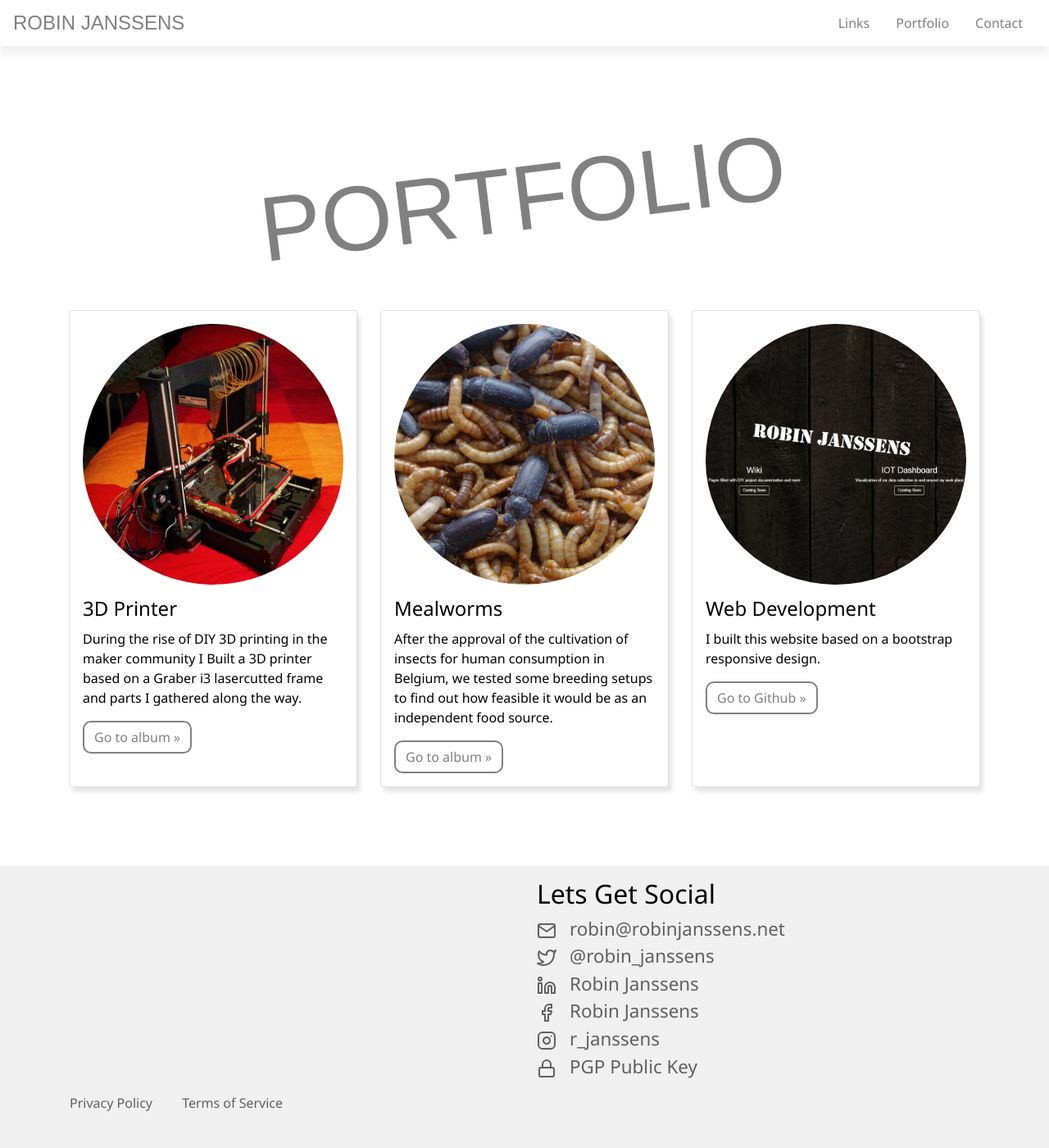
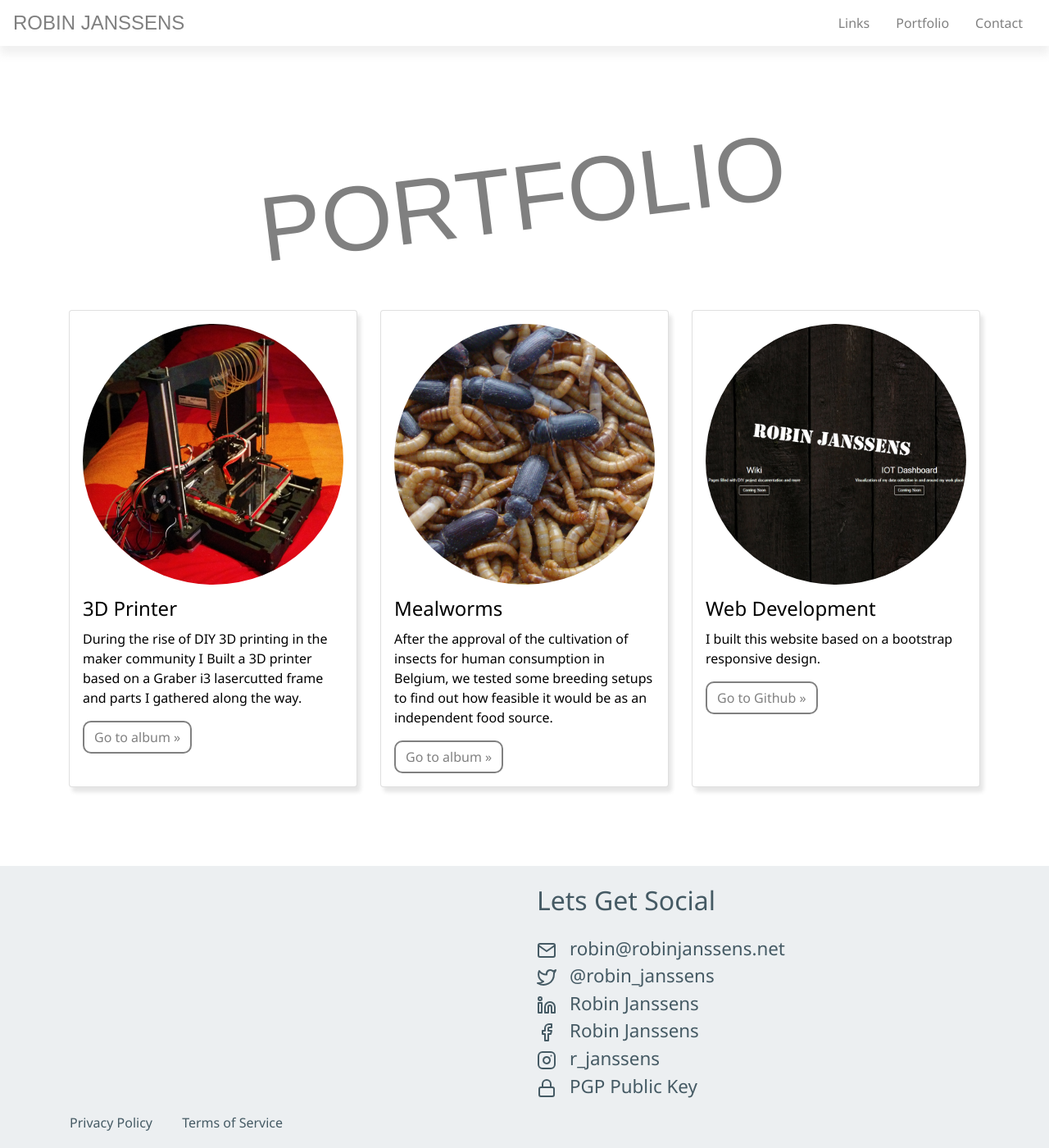
Before and after one commit to robinjanssens/robinjanssens.net, a Jekyll site: the page built from index.md, in a window 1280 px wide and 1400 px high, scrolled down 898 px. Shown: the whole window at 82% size. Built offline with Jekyll 4.4.1, drawn with Linux system fonts in a browser that asks for light colours; nearby versions of some CDN libraries; some web fonts are replaced; comment, search, counter and statistics services are not loaded.

Commit message:
added variables for footer colors to scss

```diff
--- a/assets/css/style.scss
+++ b/assets/css/style.scss
@@ -1,5 +1,9 @@
 ---
 ---
+
+$footer-bg-color: #eceff1; /* Blue Gray 50  */
+$footer-text-color: #455a64; /* Blue Gray 700 */
+$footer-hover-color: $footer-text-color * 2;
 
 html {
   position: relative;
@@ -130,11 +134,11 @@ h1, h2, h3, h4, h5, h6, p {
   }
   a:link,
   a:visited {
-    color: rgb(96,96,96);
+    color: $footer-text-color;
   }
   a:hover,
   a:active {
-    color: rgb(192,192,192);
+    color: $footer-hover-color;
   }
   .gap {
     padding-left: 1rem;
@@ -149,14 +153,14 @@ h1, h2, h3, h4, h5, h6, p {
   bottom: 0;
   width: 100%;
   min-height: 21.5rem;      /* Set the fixed height of the footer here */
-  background-color: rgb(240,240,240);
-  color: rgb(96,96,96);
+  background-color: $footer-bg-color;
+  color: $footer-text-color;
   padding-top: 1rem;
   padding-bottom: 1rem;
 
-  .footer h2 {
+  h2 {
     font-family: 'Noto Sans', sans-serif;
-    color: rgb(96,96,96);
+    color: $footer-text-color;
     padding-top: 0.5rem;
     padding-bottom: 1rem;
   }
@@ -173,11 +177,11 @@ h1, h2, h3, h4, h5, h6, p {
   }
   a:link,
   a:visited {
-    color: rgb(96,96,96);
+    color: $footer-text-color;
   }
   a:hover,
   a:active {
-    color: rgb(192,192,192);
+    color: $footer-hover-color;
   }
 
 }
```
